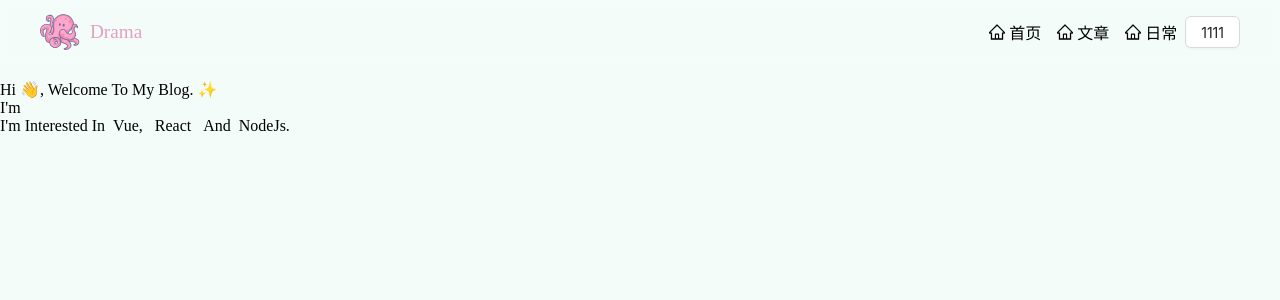
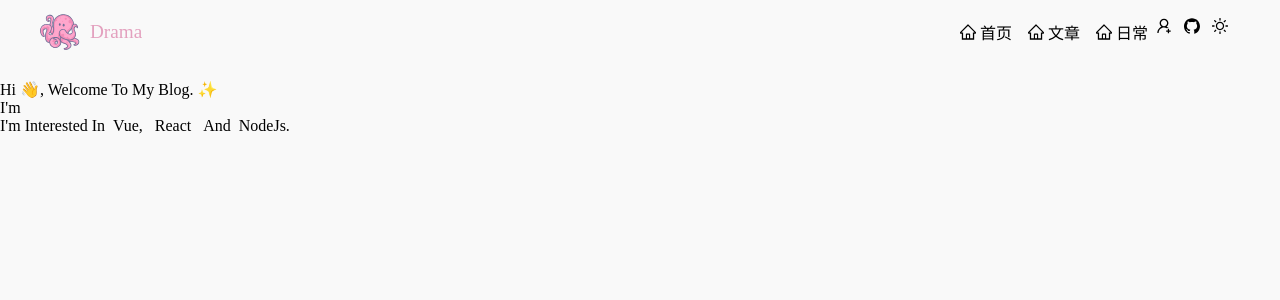
Before and after one commit to aa0330/Blog-bar, a React (Vite) app in the folder client/: page / in a window 1280 px wide. Shown: the top 300 px of the page. Built offline with nearby package versions, Linux system fonts and the light colour scheme.

Commit message:
feat: header btns

```diff
--- a/client/package.json
+++ b/client/package.json
@@ -10,6 +10,7 @@
     "preview": "vite preview"
   },
   "dependencies": {
+    "@ant-design/icons": "^5.6.1",
     "antd": "^5.23.1",
     "axios": "^1.7.9",
     "react": "^18.2.0",
--- /dev/null
+++ b/client/src/components/Layout/Heander/Button/index.jsx
@@ -0,0 +1,36 @@
+import React from "react";
+import {
+  UserAddOutlined,
+  GithubOutlined,
+  SunOutlined,
+} from "@ant-design/icons";
+
+import "./index.scss";
+
+const Button = () => {
+  return (
+    <>
+      <div
+        title="登录"
+        onClick={() => {}}
+        className="header-btns w-7 h-7 flex justify-center items-center rounded-lg border hover:cursor-pointer hover:bg-btnHover"
+      >
+        <UserAddOutlined />
+      </div>
+      <div
+        onClick={() => {}}
+        title="github"
+        className="header-btns  w-7 h-7 ml-3 flex justify-center items-center rounded-lg border hover:cursor-pointer hover:bg-btnHover"
+      >
+        <GithubOutlined />
+      </div>
+      <div
+        className="header-btns  w-7 h-7 ml-3 flex rounded-lg justify-center items-center border hover:cursor-pointer hover:bg-btnHover"
+        onClick={() => {}}
+      >
+        <SunOutlined />
+      </div>
+    </>
+  );
+};
+export default Button;
--- /dev/null
+++ b/client/src/components/Layout/Heander/Button/index.scss
@@ -0,0 +1,4 @@
+.header-btns {
+  width: 1.75rem;
+  height: 1.75rem;
+}
--- a/client/src/components/Layout/Heander/index.jsx
+++ b/client/src/components/Layout/Heander/index.jsx
@@ -1,6 +1,6 @@
-import { Button } from "antd";
 import Logo from "./logo";
 import Menu from "./menu";
+import Button from "./Button";
 import "./index.scss";
 
 const Header = () => {
@@ -9,8 +9,8 @@ const Header = () => {
       <div className="header-context">
         <Logo />
         <div className="header-left">
-          <Menu></Menu>
-          <Button>1111</Button>
+          <Menu />
+          <Button />
         </div>
       </div>
     </div>
--- a/client/src/components/Layout/Heander/index.scss
+++ b/client/src/components/Layout/Heander/index.scss
@@ -5,6 +5,7 @@
   display: flex;
   z-index: 10;
   backdrop-filter: blur(4px);
+  background-color: #f9f9f9;
 
   .header-context {
     width: 75rem;
--- a/client/src/pages/Home/index.scss
+++ b/client/src/pages/Home/index.scss
@@ -2,7 +2,7 @@
   width: 100vw;
   height: 100vh;
   padding-top: 5rem;
-  background-color: #f4fcfa;
+  background-color: #f9f9f9;
   .home_context {
     width: 60rem;
     display: flex;
```
Also changed, not shown: client/src/components/Layout/Heander/menu/index.jsx (+0 -27 lines), 1 other file (tests, documents, lock files or other folders).
